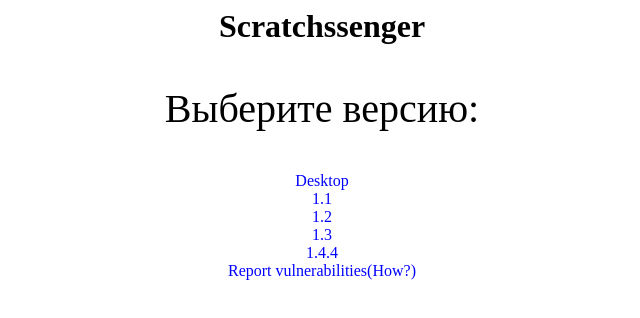
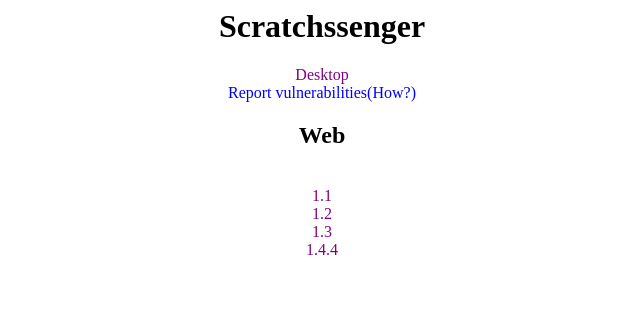
Before and after one commit to DaimondCat1234567/scratchssenger, an Electron app: page index.html in a window 800 px wide. Shown: the whole page, without its empty margins (78-718 px from the left). Drawn offline with Linux system fonts and the light colour scheme.

Commit message:
Update index.html

```diff
--- a/index.html
+++ b/index.html
@@ -21,21 +21,22 @@
         color: #0a00ff
       }
       .fakeLink {
-        color: blue
+        color: purple
       }
     </style>
   </head>
   <body>
     <div class="centerText">
       <h1>Scratchssenger</h1>
-      <p style="font-size: 40px;">Выберите версию:</p>
       <div class="linkDecorationNone blueLinks">
         <span onclick="window.open('desktop.html')" class="fakeLink">Desktop</span>
+        <br><a href="https://github.com/DaimondCat1234567/scratchssenger/security">Report vulnerabilities</a><a href=https://docs.github.com/ru/code-security/how-tos/report-and-fix-vulnerabilities/privately-reporting-a-security-vulnerability>(How?)</a>
+        <h2>Web</h2>
         <br><span onclick="window.open('msngrv11.html')" class="fakeLink">1.1</span>
         <br><span onclick="window.open('msngrv12.html')" class="fakeLink">1.2</span>
         <br><span onclick="window.open('msngrv13.html')" class="fakeLink">1.3</span>
         <br><span onclick="window.open('msngrv144.html')" class="fakeLink">1.4.4</span>
-        <br><a href="https://github.com/DaimondCat1234567/scratchssenger/security">Report vulnerabilities</a><a href=https://docs.github.com/ru/code-security/how-tos/report-and-fix-vulnerabilities/privately-reporting-a-security-vulnerability>(How?)</a>
+
       </div>
     </div>
   </body>
```
